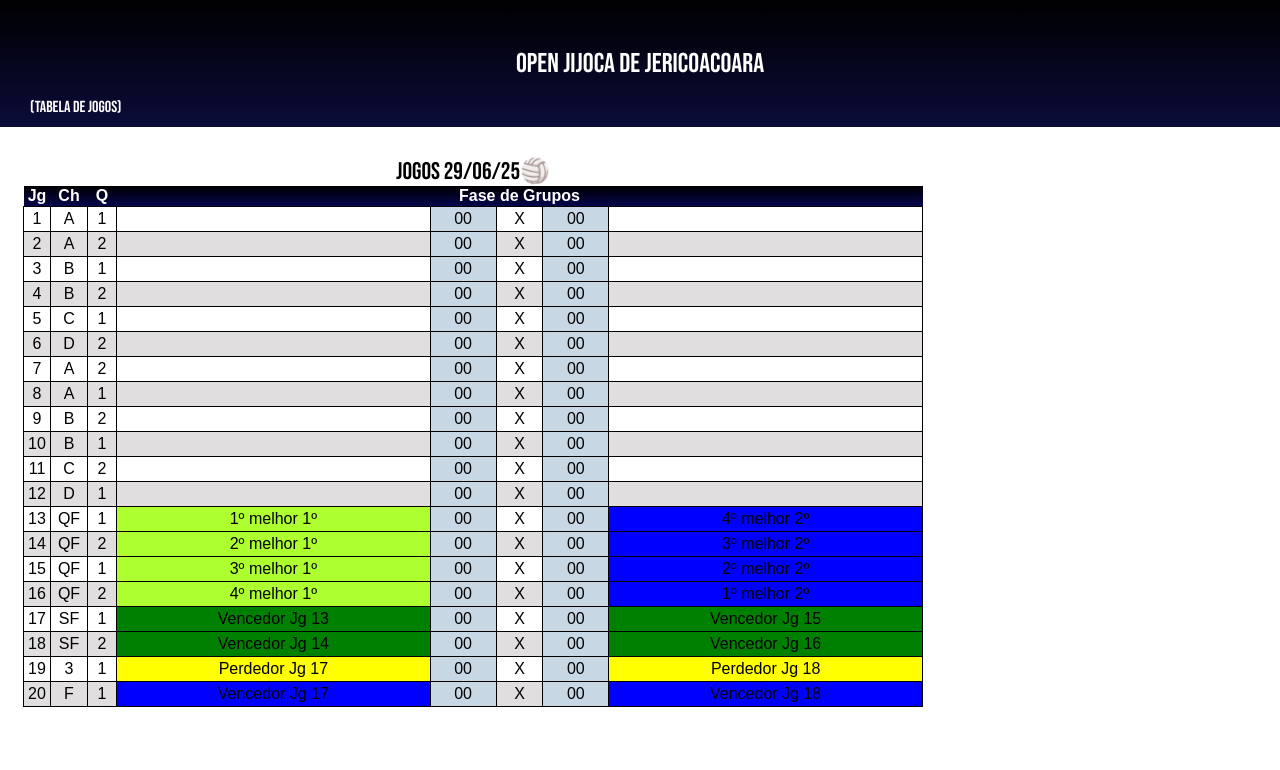
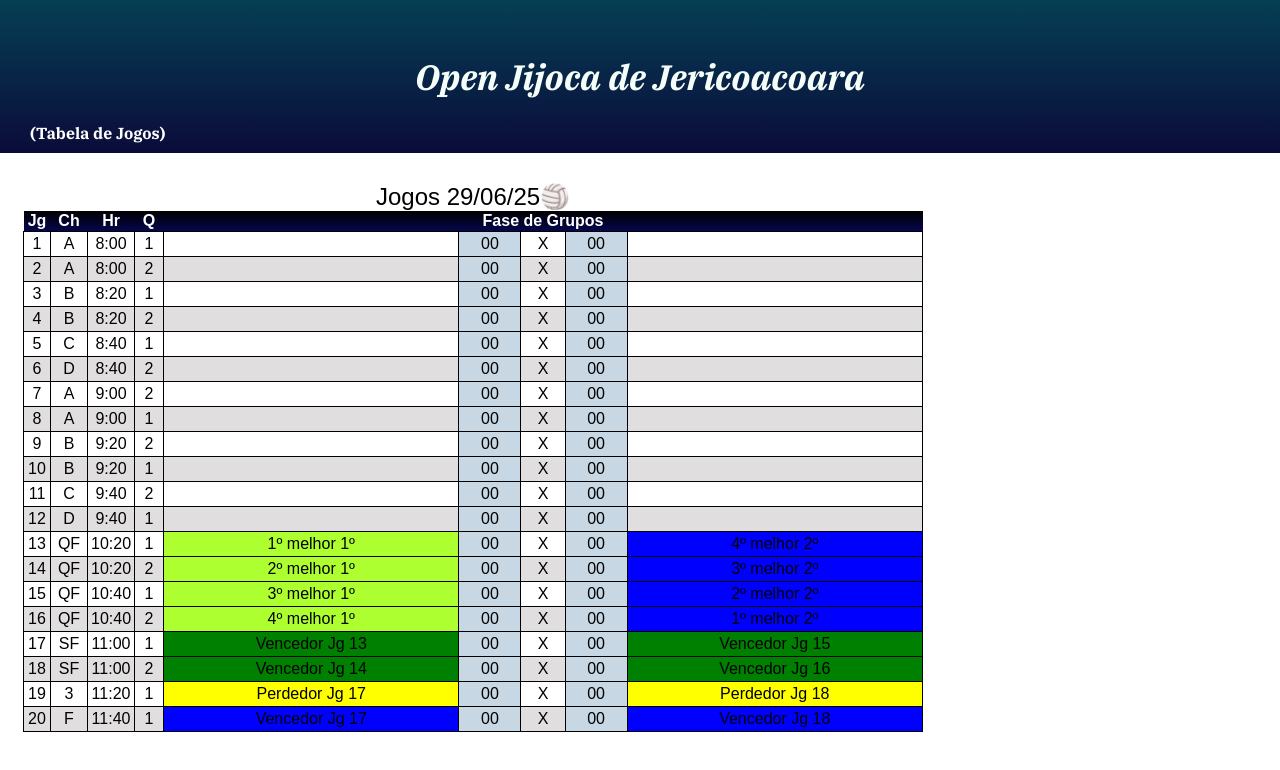
Before and after one commit to willlindo7/Open-Jijoca, a plain HTML site: page index.html in a window 1280 px wide. Drawn offline with Linux system fonts and the light colour scheme.

Commit message:
atualizei

```diff
--- a/index.html
+++ b/index.html
@@ -19,6 +19,7 @@
                 <tr>
                     <th scope="col">Jg</th>
                     <th scope="col">Ch</th>
+                    <th>Hr</th>
                     <th scope="col">Q</th>
                     <th colspan="5" scope="colgroup">Fase de Grupos</th>
                 </tr>
@@ -27,6 +28,7 @@
                 <tr>
                     <td class="jogo">1</td>
                     <td class="chave">A</td>
+                    <td class="hr">8:00</td>
                     <td class="quadra">1</td>
                     <td></td>
                     <td class="num">00</td>
@@ -37,6 +39,7 @@
                 <tr>
                     <td class="jogo">2</td>
                     <td class="chave">A</td>
+                    <td class="hr">8:00</td>
                     <td class="quadra">2</td>
                     <td></td>
                     <td class="num">00</td>
@@ -47,6 +50,7 @@
                 <tr>
                     <td class="jogo">3</td>
                     <td class="chave">B</td>
+                     <td class="hr">8:20</td>
                     <td class="quadra">1</td>
                     <td></td>
                     <td class="num">00</td>
@@ -57,6 +61,7 @@
                 <tr>
                     <td class="jogo">4</td>
                     <td class="chave">B</td>
+                     <td class="hr">8:20</td>
                     <td class="quadra">2</td>
                     <td></td>
                     <td class="num">00</td>
@@ -67,6 +72,7 @@
                 <tr>
                     <td class="jogo">5</td>
                     <td class="chave">C</td>
+                     <td class="hr">8:40</td>
                     <td class="quadra">1</td>
                     <td></td>
                     <td class="num">00</td>
@@ -77,6 +83,7 @@
                 <tr>
                     <td class="jogo">6</td>
                     <td class="chave">D</td>
+                     <td class="hr">8:40</td>
                     <td class="quadra">2</td>
                     <td></td>
                     <td class="num">00</td>
@@ -87,6 +94,7 @@
                 <tr>
                     <td class="jogo">7</td>
                     <td class="chave">A</td>
+                     <td class="hr">9:00</td>
                     <td class="quadra">2</td>
                     <td></td>
                     <td class="num">00</td>
@@ -97,6 +105,7 @@
                 <tr>
                     <td class="jogo">8</td>
                     <td class="chave">A</td>
+                     <td class="hr">9:00</td>
                     <td class="quadra">1</td>
                     <td></td>
                     <td class="num">00</td>
@@ -107,6 +116,7 @@
                 <tr>
                     <td class="jogo">9</td>
                     <td class="chave">B</td>
+                     <td class="hr">9:20</td>
                     <td class="quadra">2</td>
                     <td></td>
                     <td class="num">00</td>
@@ -117,6 +127,7 @@
                 <tr>
                     <td class="jogo">10</td>
                     <td class="chave">B</td>
+                     <td class="hr">9:20</td>
                     <td class="quadra">1</td>
                     <td></td>
                     <td class="num">00</td>
@@ -127,6 +138,7 @@
                 <tr>
                     <td class="jogo">11</td>
                     <td class="chave">C</td>
+                    <td class="hr">9:40</td>
                     <td class="quadra">2</td>
                     <td></td>
                     <td class="num">00</td>
@@ -137,6 +149,7 @@
                 <tr>
                     <td class="jogo">12</td>
                     <td class="chave">D</td>
+                     <td class="hr">9:40</td>
                     <td class="quadra">1</td>
                     <td></td>
                     <td class="num">00</td>
@@ -147,6 +160,7 @@
                  <tr>
                     <td class="jogo">13</td>
                     <td class="chave">QF</td>
+                     <td class="hr">10:20</td>
                     <td class="quadra">1</td>
                     <td class="primeirosQF">1º melhor 1º</td>
                     <td class="num">00</td>
@@ -157,6 +171,7 @@
                  <tr>
                     <td class="jogo">14</td>
                     <td class="chave">QF</td>
+                     <td class="hr">10:20</td>
                     <td class="quadra">2</td>
                     <td class="primeirosQF">2º melhor 1º</td>
                     <td class="num">00</td>
@@ -167,6 +182,7 @@
                  <tr>
                     <td class="jogo">15</td>
                     <td class="chave">QF</td>
+                     <td class="hr">10:40</td>
                     <td class="quadra">1</td>
                     <td class="primeirosQF">3º melhor 1º</td>
                     <td class="num">00</td>
@@ -177,6 +193,7 @@
                  <tr>
                     <td class="jogo">16</td>
                     <td class="chave">QF</td>
+                     <td class="hr">10:40</td>
                     <td class="quadra">2</td>
                     <td class="primeirosQF">4º melhor 1º</td>
                     <td class="num">00</td>
@@ -187,6 +204,7 @@
                  <tr>
                     <td class="jogo">17</td>
                     <td class="chave">SF</td>
+                     <td class="hr">11:00</td>
                     <td class="quadra">1</td>
                     <td class="primeirosSF">Vencedor Jg 13</td>
                     <td class="num">00</td>
@@ -197,6 +215,7 @@
                  <tr>
                     <td class="jogo">18</td>
                     <td class="chave">SF</td>
+                     <td class="hr">11:00</td>
                     <td class="quadra">2</td>
                     <td class="primeirosSF">Vencedor Jg 14</td>
                     <td class="num">00</td>
@@ -207,6 +226,7 @@
                  <tr>
                     <td class="jogo">19</td>
                     <td class="chave">3</td>
+                     <td class="hr">11:20</td>
                     <td class="quadra">1</td>
                     <td class="primeiros3">Perdedor Jg 17</td>
                     <td class="num">00</td>
@@ -217,6 +237,7 @@
                  <tr>
                     <td class="jogo">20</td>
                     <td class="chave">F</td>
+                     <td class="hr">11:40</td>
                     <td class="quadra">1</td>
                     <td class="primeirosF">Vencedor Jg 17</td>
                     <td class="num">00</td>
--- a/style.css
+++ b/style.css
@@ -1,6 +1,6 @@
 @charset "UTF-8";
 
-@import url('https://fonts.googleapis.com/css2?family=Bebas+Neue&display=swap');
+@import url('https://fonts.googleapis.com/css2?family=IBM+Plex+Serif:ital,wght@0,100;0,200;0,300;0,400;0,500;0,600;0,700;1,100;1,200;1,300;1,400;1,500;1,600;1,700&display=swap');
 
 body {
     font-family: Arial, Helvetica, sans-serif;
@@ -11,7 +11,7 @@ div#container {
 }
 
 .Cabeçalho {
-    background: linear-gradient(to bottom, rgb(0, 0, 0), rgb(11, 11, 58) );
+    background: linear-gradient(to bottom, rgb(5, 63, 84), rgb(11, 11, 58) );
     padding: 30px;
     margin-top: -8px;
     margin-left: -8px;
@@ -20,18 +20,18 @@ div#container {
 }
 
 .Cabeçalho > h1 {
-    color: white;
+    color: mintcream;
     text-align: center;
-    font-family: "Bebas Neue", sans-serif;
-    font-weight: 400;
-    font-style: normal;
-    font-size: 1.7em;
+    font-family: "IBM Plex Serif", serif;
+    font-weight: 800;
+    font-style: italic;
+    font-size: 2.2em;
 }
 
 .Cabeçalho > p {
     color: white;
-    font-family: "Bebas Neue", sans-serif;
-    font-weight: 400;
+    font-family: "IBM Plex Serif", serif;
+    font-weight: 800;
     font-style: normal;
     margin-bottom: -20px;
 }
@@ -50,6 +50,10 @@ div#container {
 
 .quadra {
     width: 22px;
+}
+
+.hr {
+    width: 40px;
 }
 
 caption {
```
